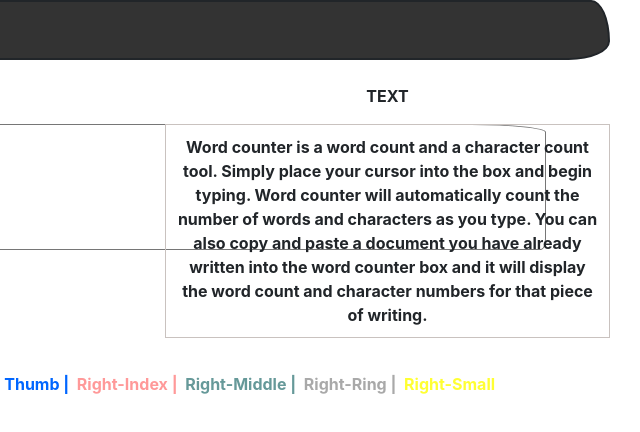
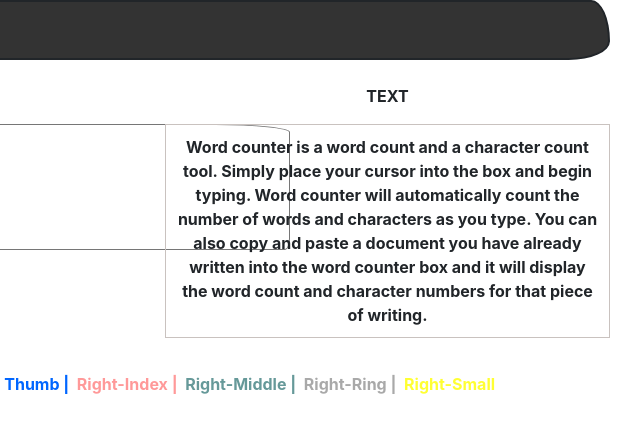
Before and after one commit to rahulasnani/fingerCount, a plain HTML site: page index.html in a window 1280 px wide. Shown: the full height of the page, 585-1225 px from the left. Drawn offline with nearby package versions, Linux system fonts and the light colour scheme; a script that the page names is missing; a web font is replaced by a local one.

Commit message:
Colums changed

```diff
--- a/index.html
+++ b/index.html
@@ -37,7 +37,7 @@
 			<div class="form-group text-center col-md-7">
 				<form id="prospects_form">
 					<p>Enter text below :-</p>
-						<textarea class="text" rows="5" cols="100" onkeypress="myFunction(event)" style="resize: none;"></textarea>
+						<textarea class="text" rows="5" cols="75" onkeypress="myFunction(event)" style="resize: none;"></textarea>
 						<br>
 						  <p class="lead" style="color: #c9c2bf;font-size: 15px">Submit to see number of finger counts</p>
 
```
